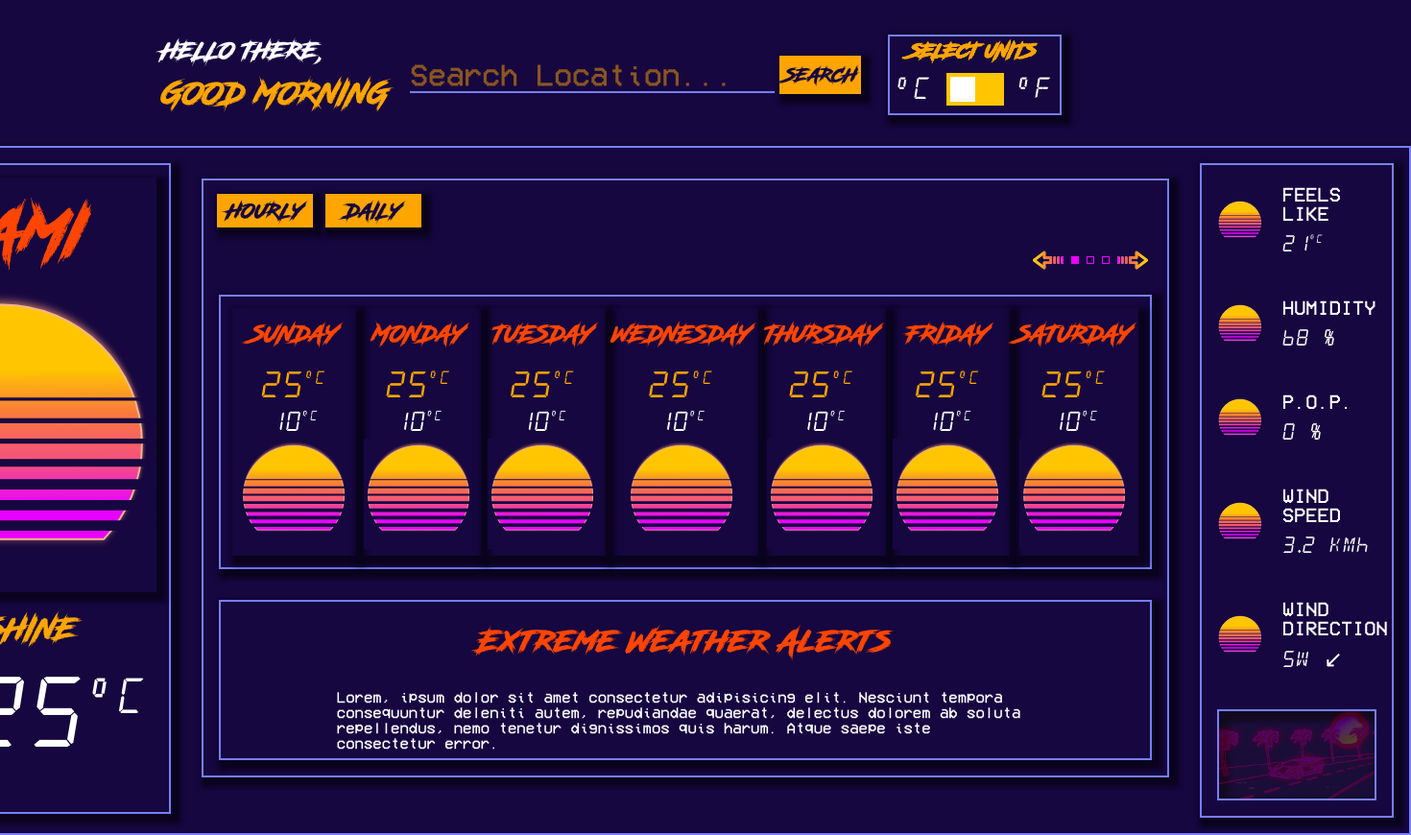
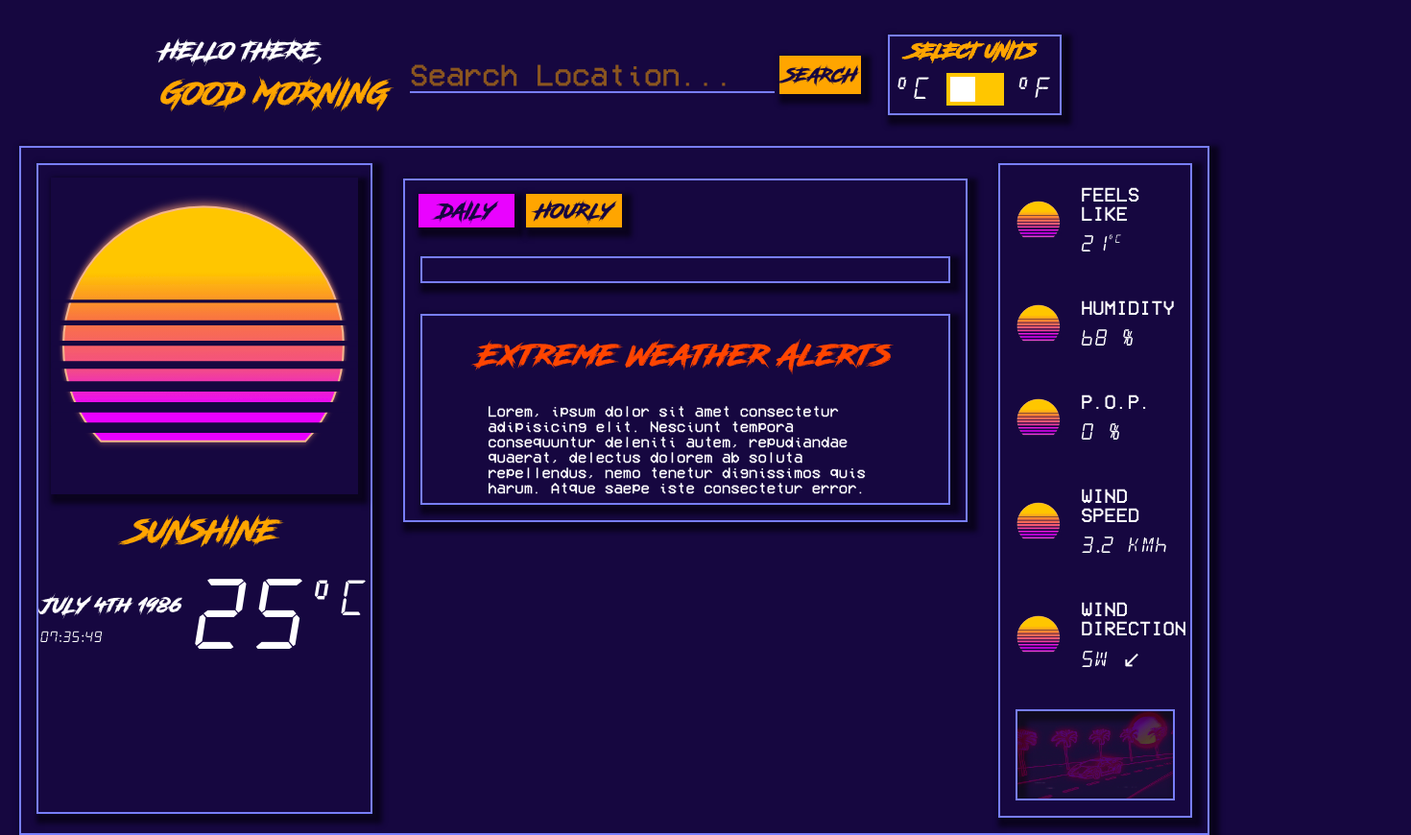
Before and after one commit to VonZuli/weather-app, a website built with webpack: page src/index.html in a window 1280 px wide. Shown: the whole page at 96% size, 1470 px wide, since content can reach past the window. Built offline with nearby package versions, Linux system fonts and the light colour scheme; no server answers.

Commit message:
added API calls for geolocation on page load and began adding dynamic page elements utilizing weather API

```diff
--- a/src/index.js
+++ b/src/index.js
@@ -1,21 +1,21 @@
 import "./style.css";
 import { createElem } from "./scripts/factory";
+
+export const imagepath = (name) => images(name, true);
 
 const mainContent = document.querySelector(".main-content");
 const images = require.context("../src/assets/images", true);
 
-export const imagepath = (name) => images(name, true);
-
 const sunSVG = imagepath("./retrowave_sunset.svg");
-const searchSVG = imagepath("./search.svg");
 const leftArrowSVG = imagepath("./left-arrow.svg");
 const rightArrowSVG = imagepath("./right-arrow.svg");
 const outrunGIF = imagepath("./outrun.gif");
+
 //change to greeting with value based on ToD
 let greeting = "GOOD MORNING";
 
 //#region init
-let headerContainer = createElem(
+const headerContainer = createElem(
   "div",
   { class: "header" },
   {},
@@ -53,7 +53,6 @@ let headerContainer = createElem(
         { class: "search_btn", type: "submit", form: "search" },
         { click: getWeatherData },
         "SEARCH"
-        // createElem("img", { src: searchSVG }, {})
       )
     )
   ),
@@ -95,7 +94,7 @@ const weatherPrimaryInfo = createElem(
         "div",
         { class: "general-top_wrapper" },
         {},
-        createElem("h2", { class: "location" }, {}, "MIAMI"),
+        createElem("h2", { class: "location" }, {}, ""),
         createElem("img", { class: "weather-condition-icon", src: sunSVG }, {})
       ),
       createElem(
@@ -146,15 +145,25 @@ const forecast = createElem(
       {},
       createElem(
         "button",
-        { class: "range-select_btn", id: "hourly" },
-        {},
-        "HOURLY"
+        { class: "range-select_btn active", id: "daily" },
+        {
+          click: (e) => {
+            e.preventDefault();
+            selectDisplay(e.target);
+          },
+        },
+        "DAILY"
       ),
       createElem(
         "button",
-        { class: "range-select_btn", id: "daily" },
-        {},
-        "DAILY"
+        { class: "range-select_btn", id: "hourly" },
+        {
+          click: (e) => {
+            e.preventDefault();
+            selectDisplay(e.target);
+          },
+        },
+        "HOURLY"
       )
     ),
     createElem(
@@ -179,13 +188,92 @@ const forecast = createElem(
     {},
     createElem(
       "div",
-      { class: "weekly" },
-      {},
-      createElem(
+      { class: "report-type_container", "data-report": "daily" },
+      {}
+    )
+  )
+);
+
+mainContent.appendChild(headerContainer);
+mainContent.appendChild(weatherPrimaryInfo);
+weatherPrimaryInfo.appendChild(forecast);
+
+const forecastDisplay = document.querySelector(".report-type_container");
+const controls = document.querySelector(".controls-wrapper");
+const getUserLocation = () => {
+  if (navigator.geolocation) {
+    return navigator.geolocation.getCurrentPosition(initWeatherData);
+  } else {
+    return console.error("Location not supported.");
+  }
+};
+getUserLocation();
+async function initWeatherData(position) {
+  const d = new Date();
+  let keyword = `${position.coords.latitude}, ${position.coords.longitude}`;
+  try {
+    const response = await fetch(
+      `https://weather.visualcrossing.com/VisualCrossingWebServices/rest/services/timeline/${keyword}?unitGroup=metric&key=5YWV9ZDBX4LKSZC48LHFQPNWH&contentType=json`,
+      { mode: "cors" }
+    );
+    const weatherData = await response.json();
+
+    var requestOptions = {
+      method: "GET",
+    };
+
+    async function reverseGeo() {
+      try {
+        const response = await fetch(
+          `https://api.geoapify.com/v1/geocode/reverse?lat=${position.coords.latitude}&lon=${position.coords.longitude}&apiKey=4b7433811a1b4a3db441e403ffa40e9d`,
+          requestOptions
+        );
+        const address = await response.json();
+        const result = address.features[0].properties.city;
+        location.textContent = result;
+      } catch (error) {
+        console.log("error", error);
+      }
+    }
+    reverseGeo();
+
+    weatherCondition.textContent = weatherData.currentConditions.conditions;
+
+    date.textContent = d.toDateString().split(" ").slice(1).join(" ");
+    time.textContent = weatherData.currentConditions.datetime;
+    temperature.textContent = `${Math.round(
+      weatherData.currentConditions.temp
+    )}`;
+
+    feelslike.textContent = weatherData.currentConditions.feelslike;
+    humidity.textContent = weatherData.currentConditions.humidity;
+    pop.textContent = weatherData.currentConditions.precipprob;
+    windSpeed.textContent = weatherData.currentConditions.windspeed;
+    windDirection.textContent = weatherData.currentConditions.winddir;
+
+    search.value = "";
+    console.log(keyword, weatherData);
+    console.log(weatherData.days);
+    let dailyArr = [...weatherData.days.slice(2, 9)];
+    console.log(dailyArr);
+    const weekday = [
+      "SUNDAY",
+      "MONDAY",
+      "TUESDAY",
+      "WEDNESDAY",
+      "THURSDAY",
+      "FRIDAY",
+      "SATURDAY",
+    ];
+    const forecastDisplay = document.querySelector(".report-type_container");
+    dailyArr.forEach((i) => {
+      const dayName = new Date(i.datetime);
+      console.log(dayName.getDay());
+      let dailyReport = createElem(
         "div",
-        { class: "day" },
+        { class: "forecast-daily", "data-day": dayName.getDay() },
         {},
-        "SUNDAY",
+        createElem("div", { class: "day" }, {}, `${weekday[dayName.getDay()]}`),
         createElem(
           "div",
           { class: "weather-data" },
@@ -206,166 +294,262 @@ const forecast = createElem(
           ),
           createElem("img", { class: "condition", src: sunSVG }, {})
         )
-      ),
-      createElem(
-        "div",
-        { class: "day" },
-        {},
-        "MONDAY",
-        createElem(
-          "div",
-          { class: "weather-data" },
-          {},
-          createElem(
-            "h4",
-            { class: "temp-high" },
-            {},
-            25,
-            createElem("sup", {}, {}, "°C")
-          ),
-          createElem(
-            "h5",
-            { class: "temp-low" },
-            {},
-            10,
-            createElem("sup", {}, {}, "°C")
-          ),
-          createElem("img", { class: "condition", src: sunSVG }, {})
-        )
-      ),
-      createElem(
-        "div",
-        { class: "day" },
-        {},
-        "TUESDAY",
-        createElem(
-          "div",
-          { class: "weather-data" },
-          {},
-          createElem(
-            "h4",
-            { class: "temp-high" },
-            {},
-            25,
-            createElem("sup", {}, {}, "°C")
-          ),
-          createElem(
-            "h5",
-            { class: "temp-low" },
-            {},
-            10,
-            createElem("sup", {}, {}, "°C")
-          ),
-          createElem("img", { class: "condition", src: sunSVG }, {})
-        )
-      ),
-      createElem(
-        "div",
-        { class: "day" },
-        {},
-        "WEDNESDAY",
-        createElem(
-          "div",
-          { class: "weather-data" },
-          {},
-          createElem(
-            "h4",
-            { class: "temp-high" },
-            {},
-            25,
-            createElem("sup", {}, {}, "°C")
-          ),
-          createElem(
-            "h5",
-            { class: "temp-low" },
-            {},
-            10,
-            createElem("sup", {}, {}, "°C")
-          ),
-          createElem("img", { class: "condition", src: sunSVG }, {})
-        )
-      ),
-      createElem(
-        "div",
-        { class: "day" },
-        {},
-        "THURSDAY",
-        createElem(
-          "div",
-          { class: "weather-data" },
-          {},
-          createElem(
-            "h4",
-            { class: "temp-high" },
-            {},
-            25,
-            createElem("sup", {}, {}, "°C")
-          ),
-          createElem(
-            "h5",
-            { class: "temp-low" },
-            {},
-            10,
-            createElem("sup", {}, {}, "°C")
-          ),
-          createElem("img", { class: "condition", src: sunSVG }, {})
-        )
-      ),
-      createElem(
-        "div",
-        { class: "day" },
-        {},
-        "FRIDAY",
-        createElem(
-          "div",
-          { class: "weather-data" },
-          {},
-          createElem(
-            "h4",
-            { class: "temp-high" },
-            {},
-            25,
-            createElem("sup", {}, {}, "°C")
-          ),
-          createElem(
-            "h5",
-            { class: "temp-low" },
-            {},
-            10,
-            createElem("sup", {}, {}, "°C")
-          ),
-          createElem("img", { class: "condition", src: sunSVG }, {})
-        )
-      ),
-      createElem(
-        "div",
-        { class: "day" },
-        {},
-        "SATURDAY",
-        createElem(
-          "div",
-          { class: "weather-data" },
-          {},
-          createElem(
-            "h4",
-            { class: "temp-high" },
-            {},
-            25,
-            createElem("sup", {}, {}, "°C")
-          ),
-          createElem(
-            "h5",
-            { class: "temp-low" },
-            {},
-            10,
-            createElem("sup", {}, {}, "°C")
-          ),
-          createElem("img", { class: "condition", src: sunSVG }, {})
-        )
-      )
-    )
-  )
-);
+      );
+      forecastDisplay.appendChild(dailyReport);
+    });
+  } catch (error) {
+    console.error(`ERROR: ${error}`);
+  }
+  // setTimeout(() => {
+  //   // console.log(weatherData);
+  // }, 200);
+}
+// function selectDisplay(btn) {
+//   forecastDisplay.innerHTML = "";
+//   forecastDisplay.dataset.report = btn.id;
+//   document
+//     .querySelector(".range-select_btn.active")
+//     ?.classList.remove("active");
+//   btn.classList.add("active");
+
+//   let forecastReport = document.querySelector(".report-type_container");
+//   forecastReport.dataset.report === "daily"
+//     ? forecastReport.appendChild(dailyReport) &&
+//       (controls.style.display = "none")
+//     : forecastReport.appendChild(hourlyReport) &&
+//       (controls.style.display = "flex");
+// }
+
+// let dailyReport = createElem(
+//   "div",
+//   { class: "forecast-daily", "data-day": 0 },
+//   {},
+//   createElem("div", { class: "day" }, {}, "SUNDAY"),
+//   createElem(
+//     "div",
+//     { class: "weather-data" },
+//     {},
+//     createElem(
+//       "h4",
+//       { class: "temp-high" },
+//       {},
+//       25,
+//       createElem("sup", {}, {}, "°C")
+//     ),
+//     createElem(
+//       "h5",
+//       { class: "temp-low" },
+//       {},
+//       10,
+//       createElem("sup", {}, {}, "°C")
+//     ),
+//     createElem("img", { class: "condition", src: sunSVG }, {})
+//   )
+// );
+
+// let hourlyReport = createElem(
+//   "div",
+//   { class: "forecast-hourly", "data-hour": 0 },
+//   {},
+//   createElem("div", { class: "day" }, {}, "6 AM"),
+//   createElem(
+//     "div",
+//     { class: "weather-data" },
+//     {},
+//     createElem(
+//       "h4",
+//       { class: "temp-high" },
+//       {},
+//       25,
+//       createElem("sup", {}, {}, "°C")
+//     ),
+//     createElem("img", { class: "condition", src: sunSVG }, {})
+//   )
+// );
+// forecastDisplay.appendChild(dailyReport);
+
+// createElem(
+//   "div",
+//   { class: "forecast-daily", "data-day": 0 },
+//   {},
+//   createElem("div", { class: "day" }, {}, "SUNDAY"),
+//   createElem(
+//     "div",
+//     { class: "weather-data" },
+//     {},
+//     createElem(
+//       "h4",
+//       { class: "temp-high" },
+//       {},
+//       25,
+//       createElem("sup", {}, {}, "°C")
+//     ),
+//     createElem(
+//       "h5",
+//       { class: "temp-low" },
+//       {},
+//       10,
+//       createElem("sup", {}, {}, "°C")
+//     ),
+//     createElem("img", { class: "condition", src: sunSVG }, {})
+//   )
+// ),
+// createElem(
+//   "div",
+//   { class: "forecast-daily", "data-day": 1 },
+//   {},
+//   createElem("div", { class: "day" }, {}, "MONDAY"),
+//   createElem(
+//     "div",
+//     { class: "weather-data" },
+//     {},
+//     createElem(
+//       "h4",
+//       { class: "temp-high" },
+//       {},
+//       25,
+//       createElem("sup", {}, {}, "°C")
+//     ),
+//     createElem(
+//       "h5",
+//       { class: "temp-low" },
+//       {},
+//       10,
+//       createElem("sup", {}, {}, "°C")
+//     ),
+//     createElem("img", { class: "condition", src: sunSVG }, {})
+//   )
+// ),
+// createElem(
+//   "div",
+//   { class: "forecast-daily", "data-day": 2 },
+//   {},
+//   createElem("div", { class: "day" }, {}, "TUESDAY"),
+//   createElem(
+//     "div",
+//     { class: "weather-data" },
+//     {},
+//     createElem(
+//       "h4",
+//       { class: "temp-high" },
+//       {},
+//       25,
+//       createElem("sup", {}, {}, "°C")
+//     ),
+//     createElem(
+//       "h5",
+//       { class: "temp-low" },
+//       {},
+//       10,
+//       createElem("sup", {}, {}, "°C")
+//     ),
+//     createElem("img", { class: "condition", src: sunSVG }, {})
+//   )
+// ),
+// createElem(
+//   "div",
+//   { class: "forecast-daily", "data-day": 3 },
+//   {},
+//   createElem("div", { class: "day" }, {}, "WEDNESDAY"),
+//   createElem(
+//     "div",
+//     { class: "weather-data" },
+//     {},
+//     createElem(
+//       "h4",
+//       { class: "temp-high" },
+//       {},
+//       25,
+//       createElem("sup", {}, {}, "°C")
+//     ),
+//     createElem(
+//       "h5",
+//       { class: "temp-low" },
+//       {},
+//       10,
+//       createElem("sup", {}, {}, "°C")
+//     ),
+//     createElem("img", { class: "condition", src: sunSVG }, {})
+//   )
+// ),
+// createElem(
+//   "div",
+//   { class: "forecast-daily", "data-day": 4 },
+//   {},
+//   createElem("div", { class: "day" }, {}, "THURSDAY"),
+//   createElem(
+//     "div",
+//     { class: "weather-data" },
+//     {},
+//     createElem(
+//       "h4",
+//       { class: "temp-high" },
+//       {},
+//       25,
+//       createElem("sup", {}, {}, "°C")
+//     ),
+//     createElem(
+//       "h5",
+//       { class: "temp-low" },
+//       {},
+//       10,
+//       createElem("sup", {}, {}, "°C")
+//     ),
+//     createElem("img", { class: "condition", src: sunSVG }, {})
+//   )
+// ),
+// createElem(
+//   "div",
+//   { class: "forecast-daily", "data-day": 5 },
+//   {},
+//   createElem("div", { class: "day" }, {}, "FRIDAY"),
+//   createElem(
+//     "div",
+//     { class: "weather-data" },
+//     {},
+//     createElem(
+//       "h4",
+//       { class: "temp-high" },
+//       {},
+//       25,
+//       createElem("sup", {}, {}, "°C")
+//     ),
+//     createElem(
+//       "h5",
+//       { class: "temp-low" },
+//       {},
+//       10,
+//       createElem("sup", {}, {}, "°C")
+//     ),
+//     createElem("img", { class: "condition", src: sunSVG }, {})
+//   )
+// ),
+// createElem(
+//   "div",
+//   { class: "forecast-daily", "data-day": 6 },
+//   {},
+//   createElem("div", { class: "day" }, {}, "SATURDAY"),
+//   createElem(
+//     "div",
+//     { class: "weather-data" },
+//     {},
+//     createElem(
+//       "h4",
+//       { class: "temp-high" },
+//       {},
+//       25,
+//       createElem("sup", {}, {}, "°C")
+//     ),
+//     createElem(
+//       "h5",
+//       { class: "temp-low" },
+//       {},
+//       10,
+//       createElem("sup", {}, {}, "°C")
+//     ),
+//     createElem("img", { class: "condition", src: sunSVG }, {})
+//   )
+// )
 
 const weatherSecondaryInfo = createElem(
   "div",
@@ -472,9 +656,7 @@ const weatherWarnings = createElem(
     "Lorem, ipsum dolor sit amet consectetur adipisicing elit. Nesciunt tempora consequuntur deleniti autem, repudiandae quaerat, delectus dolorem ab soluta repellendus, nemo tenetur dignissimos quis harum. Atque saepe iste consectetur error."
   )
 );
-mainContent.appendChild(headerContainer);
-mainContent.appendChild(weatherPrimaryInfo);
-weatherPrimaryInfo.appendChild(forecast);
+
 forecast.appendChild(weatherWarnings);
 weatherPrimaryInfo.appendChild(weatherSecondaryInfo);
 //#endregion init
@@ -493,9 +675,11 @@ const temperature = document.querySelector(".temperature");
 const weatherCondition = document.querySelector(
   ".weather-condition-description"
 );
+const icon = document.querySelector(".weather-condition-icon");
 
 async function getWeatherData() {
   let keyword = search.value;
+  const d = new Date();
 
   try {
     const response = await fetch(
@@ -506,10 +690,13 @@ async function getWeatherData() {
 
     location.textContent = weatherData.address;
     weatherCondition.textContent = weatherData.currentConditions.conditions;
-    date.textContent = Date.now();
-    temperature.textContent =
-      Math.round(weatherData.currentConditions.temp) + "°C";
+
+    date.textContent = d.toDateString().split(" ").slice(1).join(" ");
     time.textContent = weatherData.currentConditions.datetime;
+    temperature.textContent = `${Math.round(
+      weatherData.currentConditions.temp
+    )}`;
+
     feelslike.textContent = weatherData.currentConditions.feelslike;
     humidity.textContent = weatherData.currentConditions.humidity;
     pop.textContent = weatherData.currentConditions.precipprob;
@@ -518,6 +705,7 @@ async function getWeatherData() {
 
     search.value = "";
     console.log(keyword, weatherData);
+    console.log(weatherData.days);
   } catch (error) {
     console.error(`ERROR: ${error}`);
   }
--- a/src/style.css
+++ b/src/style.css
@@ -17,6 +17,7 @@
   --buttons-hover: rgb(243, 76, 135);
   --alerts-color: rgb(255, 69, 0);
   --box-shadow: rgb(10, 3, 30);
+  --active-btn: rgb(233, 3, 255);
 }
 @font-face {
   font-family: "Road Rage";
@@ -238,6 +239,7 @@ input:checked + .slider:before {
   display: flex;
   flex-direction: column;
   /* flex-basis: 23%; */
+  /* max-width: 20%; */
   margin: 1em;
   height: fit-content;
   box-shadow: 5px 5px 5px 5px var(--box-shadow);
@@ -264,7 +266,6 @@ input:checked + .slider:before {
   box-shadow: 5px 5px 5px 5px var(--box-shadow);
   /* filter: drop-shadow(20px 20px 5px rgb(10, 3, 30)); */
 }
-
 .location {
   font-family: "Road Rage";
   color: var(--alerts-color);
@@ -274,17 +275,18 @@ input:checked + .slider:before {
   flex-basis: 100%;
   height: 200px;
 }
-.date {
+.weather-condition-icon {
+  width: 20em;
+  flex-basis: 100%;
+}
+.weather-condition-description {
+  display: flex;
+  justify-content: center;
+  font-size: 2em;
+  align-items: center;
   font-family: "Road Rage";
-  font-size: 1.3em;
   font-weight: 100;
-  padding: 0.2em;
-}
-.time {
-  font-family: "Digital Alarm";
-  font-size: 1em;
-  font-weight: 100;
-  padding: 0.2em;
+  color: var(--secondary-accent);
 }
 .general-bottom_wrapper {
   display: flex;
@@ -296,15 +298,31 @@ input:checked + .slider:before {
 }
 .flex-wrapper {
   display: flex;
-  justify-content: space-between;
+  justify-content: center;
   align-items: center;
   flex-basis: 100%;
 }
 .flex-sub-wrapper {
   display: flex;
   flex-direction: column;
+  flex-wrap: nowrap;
   flex-basis: 100%;
   margin: 0.3em;
+  min-width: fit-content;
+}
+.date {
+  font-family: "Road Rage";
+  font-size: 1.3em;
+  font-weight: 100;
+  padding: 0.2em;
+  width: fit-content;
+}
+.time {
+  font-family: "Digital Alarm";
+  font-size: 1em;
+  font-weight: 100;
+  padding: 0.2em;
+  text-align: left;
 }
 .temperature {
   display: flex;
@@ -320,18 +338,7 @@ sup.large {
   margin-top: 0.2em;
   flex-basis: 100%;
 }
-.weather-condition-icon {
-  width: 20em;
-  flex-basis: 100%;
-}
-.weather-condition-description {
-  display: flex;
-  font-size: 2em;
-  align-items: center;
-  font-family: "Road Rage";
-  font-weight: 100;
-  color: var(--secondary-accent);
-}
+
 /*#endregion current*/
 
 /*#region forecast*/
@@ -371,7 +378,9 @@ sup.large {
   background-color: var(--buttons-hover);
   scale: 0.9;
 }
-/* should probably wrap this */
+.forecast-range-select > button.active {
+  background-color: var(--active-btn);
+}
 .daily-pagination-controls {
   display: flex;
   justify-content: flex-end;
@@ -380,7 +389,7 @@ sup.large {
   margin: 0 1em 0 0;
 }
 .controls-wrapper {
-  display: flex;
+  display: none;
   justify-content: flex-end;
   flex-basis: 100%;
   align-items: center;
@@ -397,18 +406,18 @@ sup.large {
   scale: 1.1;
 }
 .dot {
-  border: 1px solid #e903ff;
+  border: 1px solid var(--active-btn);
   background-color: transparent;
   height: 0.5em;
   width: 0.5em;
   margin: 0.25em;
   cursor: pointer;
 }
-.dot:active {
-  background-color: #e903ff;
-}
+/* .dot:active {
+  background-color: var(--active-btn);
+} */
 .dot.active {
-  background-color: #e903ff;
+  background-color: var(--active-btn);
 }
 .weather-report_container {
   display: flex;
@@ -419,7 +428,7 @@ sup.large {
   flex-basis: 100%;
   box-shadow: 5px 5px 5px 5px var(--box-shadow);
 }
-.weekly {
+.report-type_container {
   display: flex;
   justify-content: space-around;
   flex-basis: 100%;
@@ -428,17 +437,30 @@ sup.large {
   padding: 0.5em;
   /* filter: drop-shadow(20px 10px 4px rgb(10, 3, 30)); */
 }
+.forecast-daily {
+  display: flex;
+  flex-direction: column;
+  justify-content: center;
+  align-items: center;
+  padding: 0.3em;
+  box-shadow: 5px 5px 5px 5px var(--box-shadow);
+}
+.forecast-hourly {
+  display: flex;
+  flex-direction: column;
+  justify-content: center;
+  align-items: center;
+  padding: 0.3em;
+  box-shadow: 5px 5px 5px 5px var(--box-shadow);
+}
 .day {
   display: flex;
-  padding: 0.3em;
-  flex-direction: column;
   justify-content: center;
   align-items: center;
   color: var(--alerts-color);
   min-width: 120px;
   font-family: "Road Rage";
   font-weight: 100;
-  box-shadow: 5px 5px 5px 5px var(--box-shadow);
 }
 .weather-data {
   display: flex;
@@ -607,7 +629,7 @@ input:-webkit-autofill:active {
   .weather-report_container {
     flex-direction: column;
   }
-  .weekly {
+  .week {
     flex-direction: column;
     align-items: flex-start;
     justify-content: center;
```
